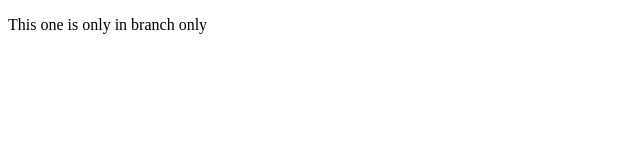
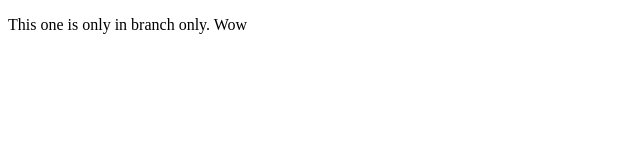
Before and after one commit to jSanchoDev/jSanchoDev.github.io, a plain HTML site: page index.html in a window 1280 px wide. Shown: the full height of the page, 0-640 px from the left. Drawn offline with Linux system fonts and the light colour scheme.

Commit message:
second test

```diff
--- a/index.html
+++ b/index.html
@@ -5,6 +5,6 @@
     <title>GitHub Pages test</title>
 </head>
 <body>
-<p>This one is only in branch only</p>
+<p>This one is only in branch only. Wow</p>
 </body>
 </html>
```
